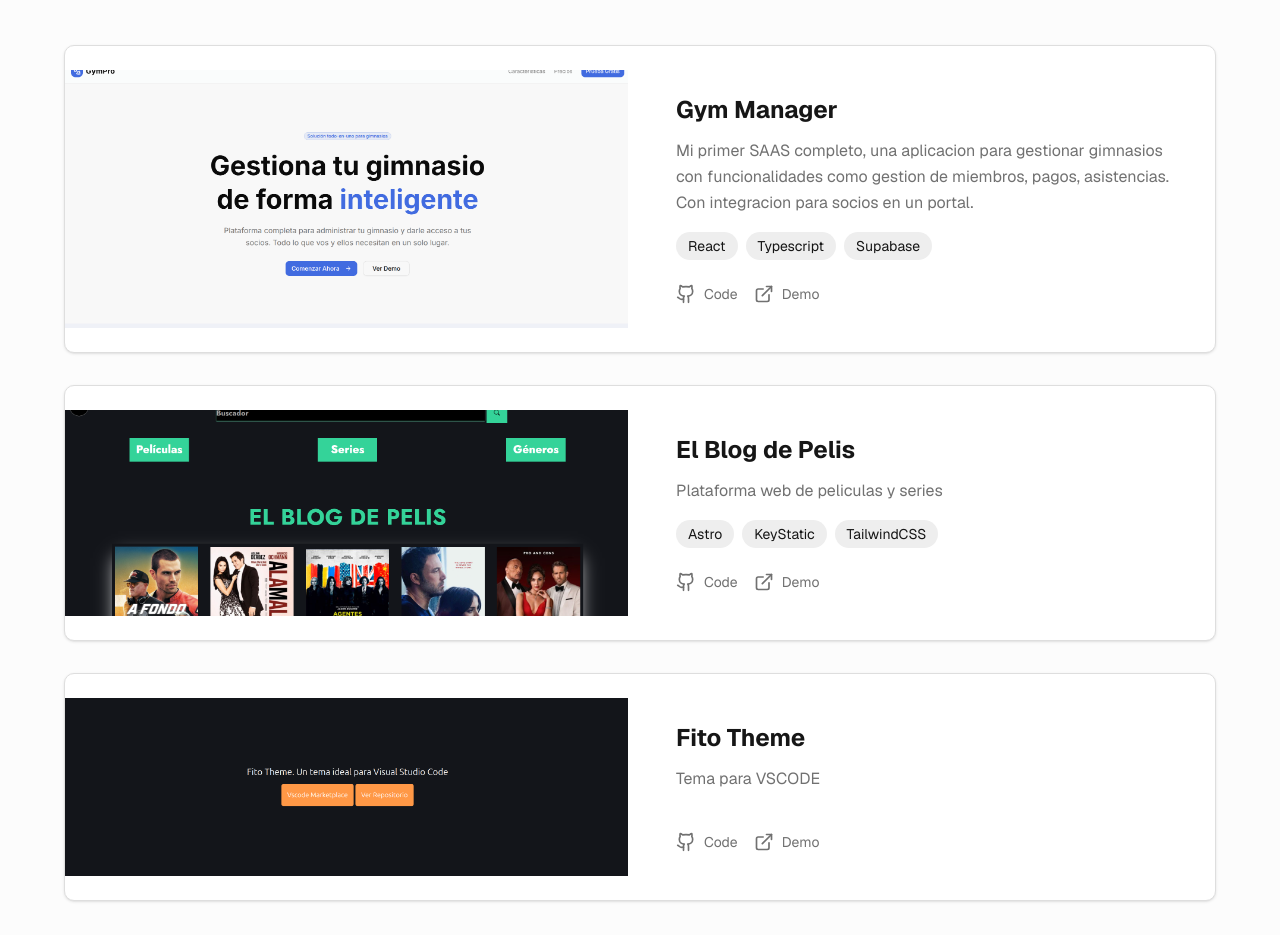
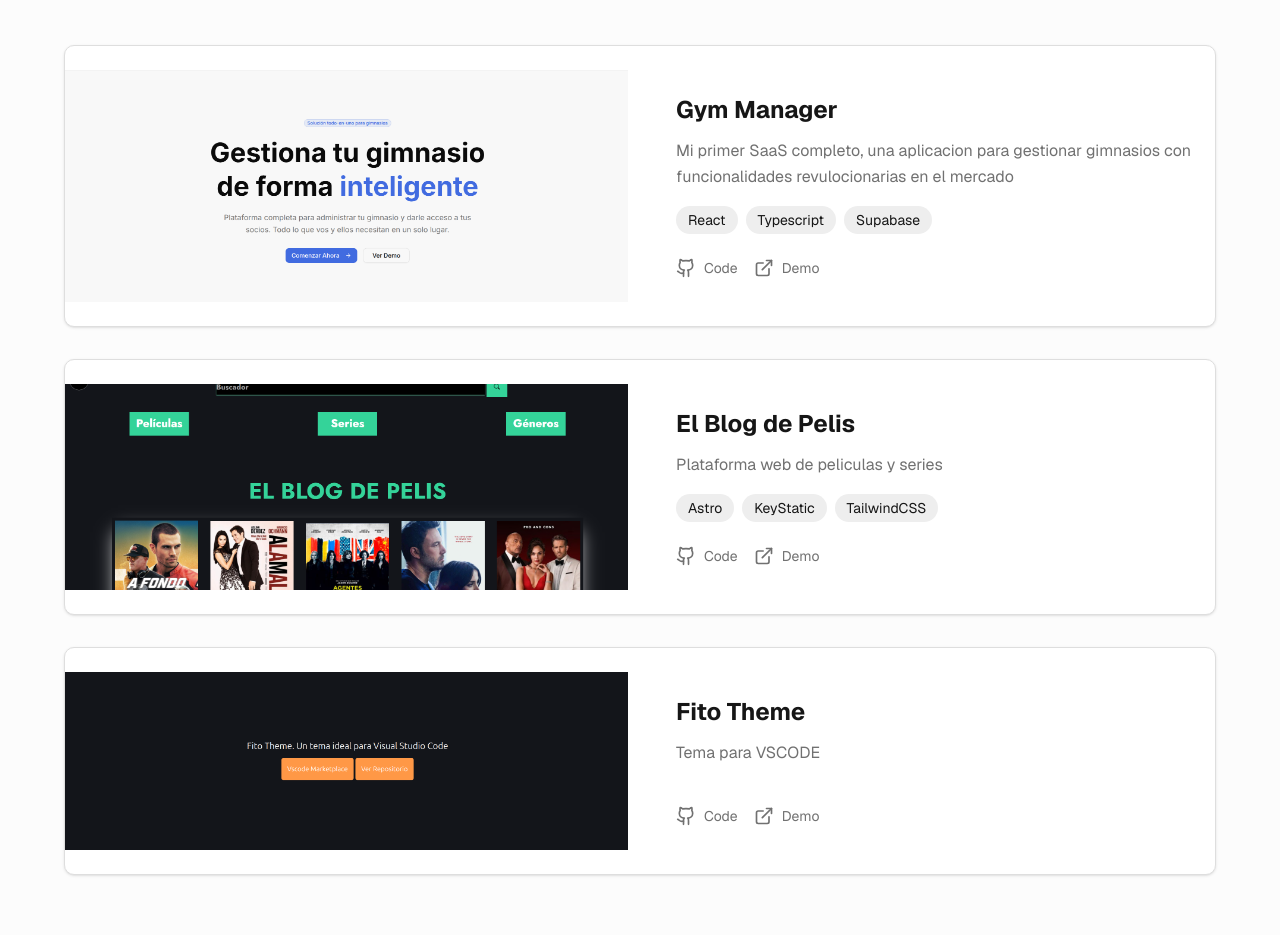
Before and after one commit to RamiroMoralesdev/mysite, a Next.js app: page / in a window 1280 px wide. Shown: the part 3101-4036 px from the top of the page. Built offline with nearby package versions, Linux system fonts and the light colour scheme.

Commit message:
fix: update Gym Manager project description and demo link

```diff
--- a/components/projects.tsx
+++ b/components/projects.tsx
@@ -5,11 +5,11 @@ import Image from "next/image"
 const projects = [
   {
     title: "Gym Manager",
-    description: "Mi primer SAAS completo, una aplicacion para gestionar gimnasios con funcionalidades como gestion de miembros, pagos, asistencias. Con integracion para socios en un portal.",
+    description: "Mi primer SaaS completo, una aplicacion para gestionar gimnasios con funcionalidades revulocionarias en el mercado",
     image: "/gym-manager-preview.png",
     tags: ["React", "Typescript", "Supabase"],
     github: "#",
-    demo: "https://v0-gym-saas.vercel.app/",
+    demo: "https://gym-core-web.vercel.app/",
   },
   {
     title: "El Blog de Pelis",
```
